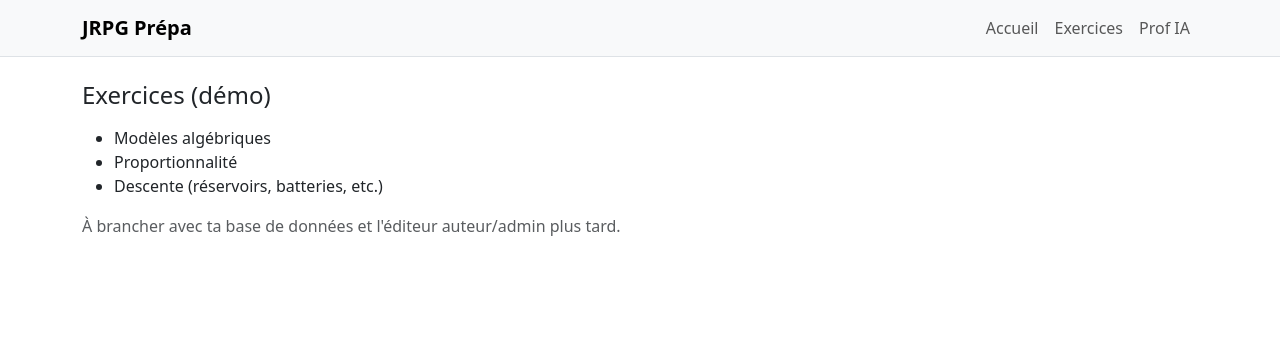
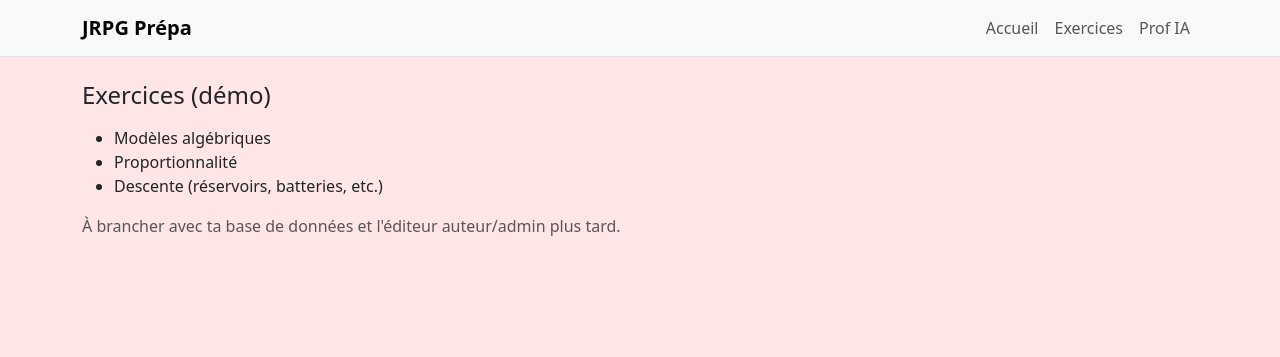
Before and after one commit to INexxusI/formationeda-ia, a PHP site: page /exercices.php in a window 1280 px wide. Shown: the top 357 px of the page. Run offline with PHP 8.4, Linux system fonts and the light colour scheme; some libraries are stand-ins or nearby versions.

Commit message:
Update style.css

```diff
--- a/httpdocs/assets/css/style.css
+++ b/httpdocs/assets/css/style.css
@@ -122,3 +122,6 @@ body{
     height: 140px;
   }
 }
+body {
+  background: #ffe6e6 !important;
+}
```
